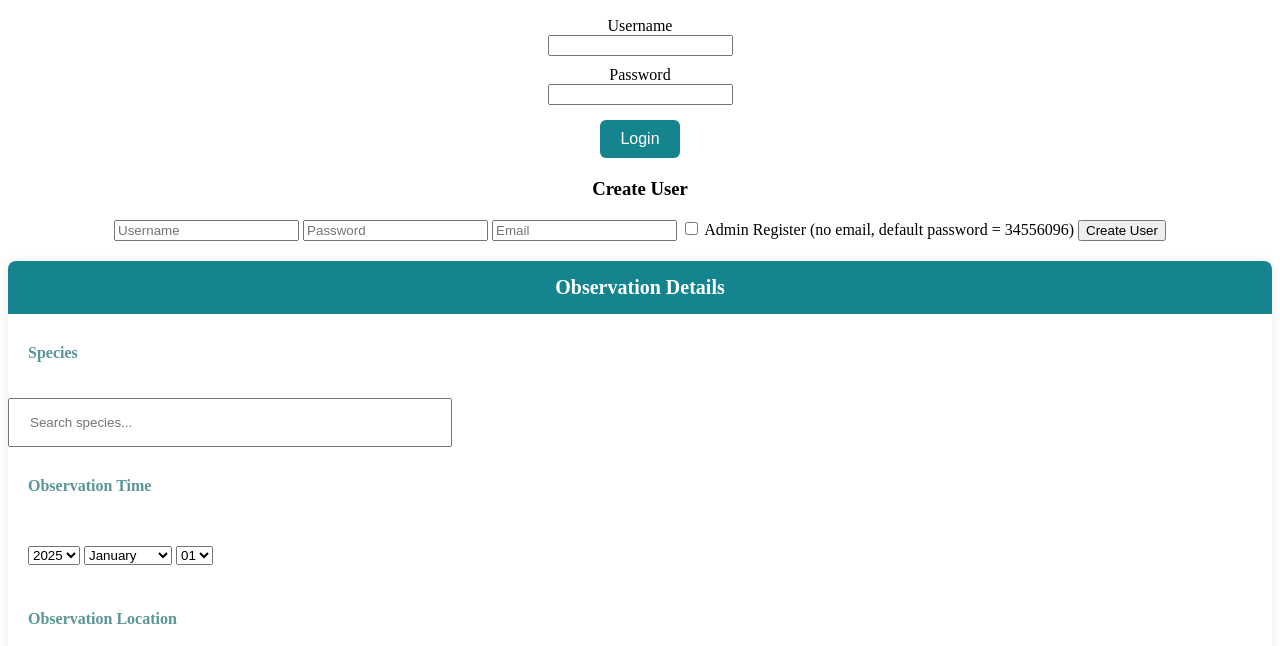
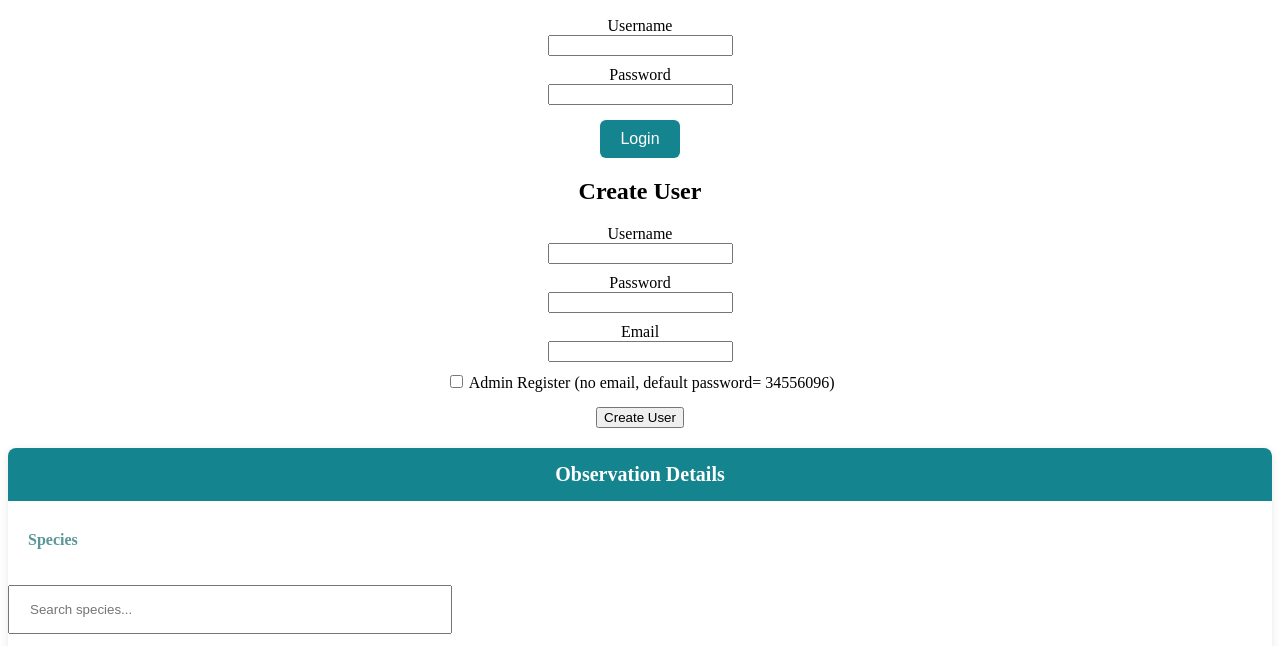
Before and after one commit to brianc0710/ClouBirding_app, a website: page public/index.html in a window 1280 px wide. Shown: the part 110-756 px from the top of the page. Drawn offline with Linux system fonts and the light colour scheme.

Commit message:
cognito feature added

```diff
--- a/public/index.html
+++ b/public/index.html
@@ -34,22 +34,35 @@
     <div id="currentUser"></div>
 </div>
 
-<div style="text-align:center; margin:20px;">
-<h3>Create User</h3>
-<form id="registerForm" onsubmit="event.preventDefault(); register();">
-  <input type="text" id="newUsername" placeholder="Username" required />
-  <input type="password" id="newPassword" placeholder="Password" />
-  <input type="email" id="newEmail" placeholder="Email" required />
+<!-- Create User -->
+<div class="register-container" style="text-align: center; margin: 20px;">
+    <h2>Create User</h2>
+    <form id="registerForm" action="/register" method="post" onsubmit="event.preventDefault();register();">
+        <div style="margin: 10px 0;">
+            <label for="newUsername">Username</label><br>
+            <input type="text" id="newUsername" name="newUsername">
+        </div>
+        <div style="margin: 10px 0;">
+            <label for="newPassword">Password</label><br>
+            <input type="password" id="newPassword" name="newPassword">
+        </div>
+        <div style="margin: 10px 0;">
+            <label for="newEmail">Email</label><br>
+            <input type="email" id="newEmail" name="newEmail">
+        </div>
+        <div style="margin: 10px 0;">
+            <label>
+                <input type="checkbox" id="adminRegister">
+                Admin Register (no email, default password= 34556096)
+            </label>
+        </div>
+        <div style="margin: 15px 0;">
+            <button type="submit">Create User</button>
+        </div>
+    </form>
+    <div id="registerMessage"></div>
+</div>
 
-  <label>
-    <input type="checkbox" id="adminRegister" />
-    Admin Register (no email, default password = 34556096)
-  </label>
-
-  <button type="submit">Create User</button>
-  <div id="registerMessage"></div>
-</form>
-</div>
 
 
 <!-- Observation Details  -->
```
